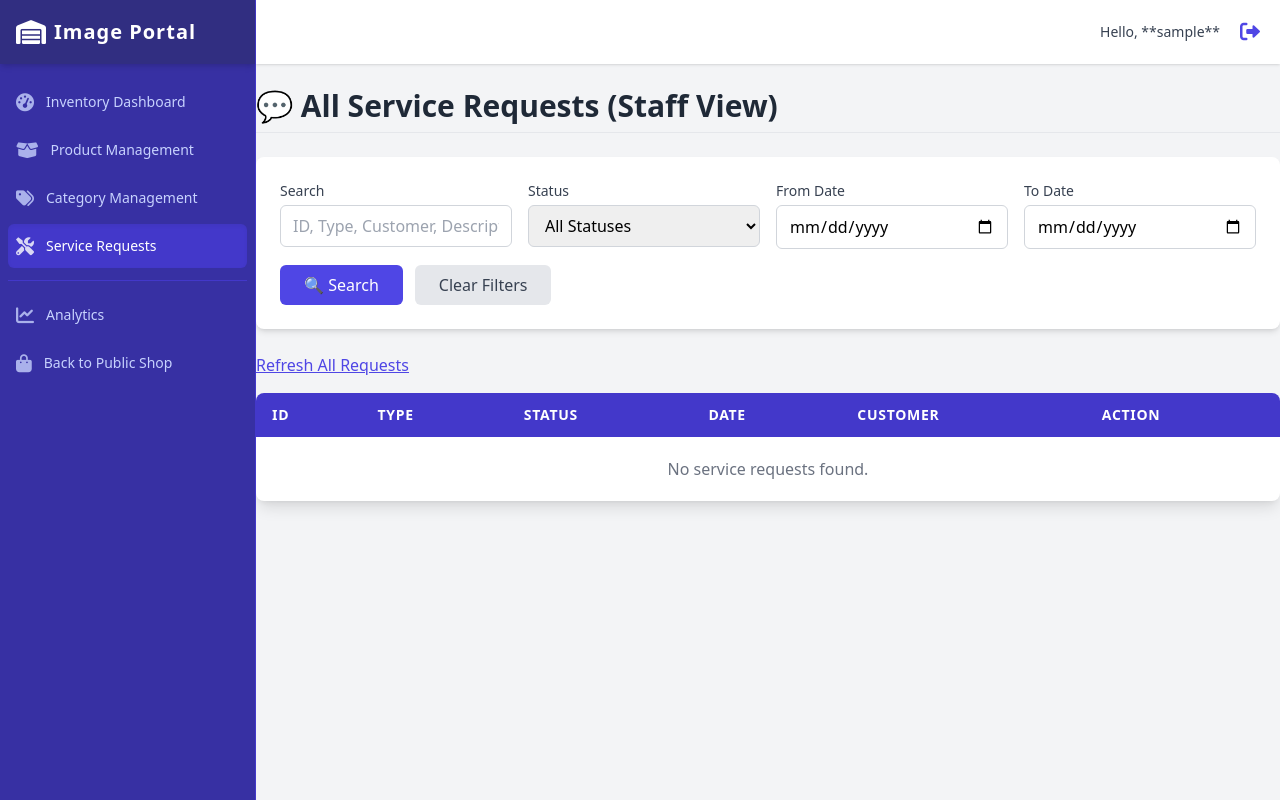
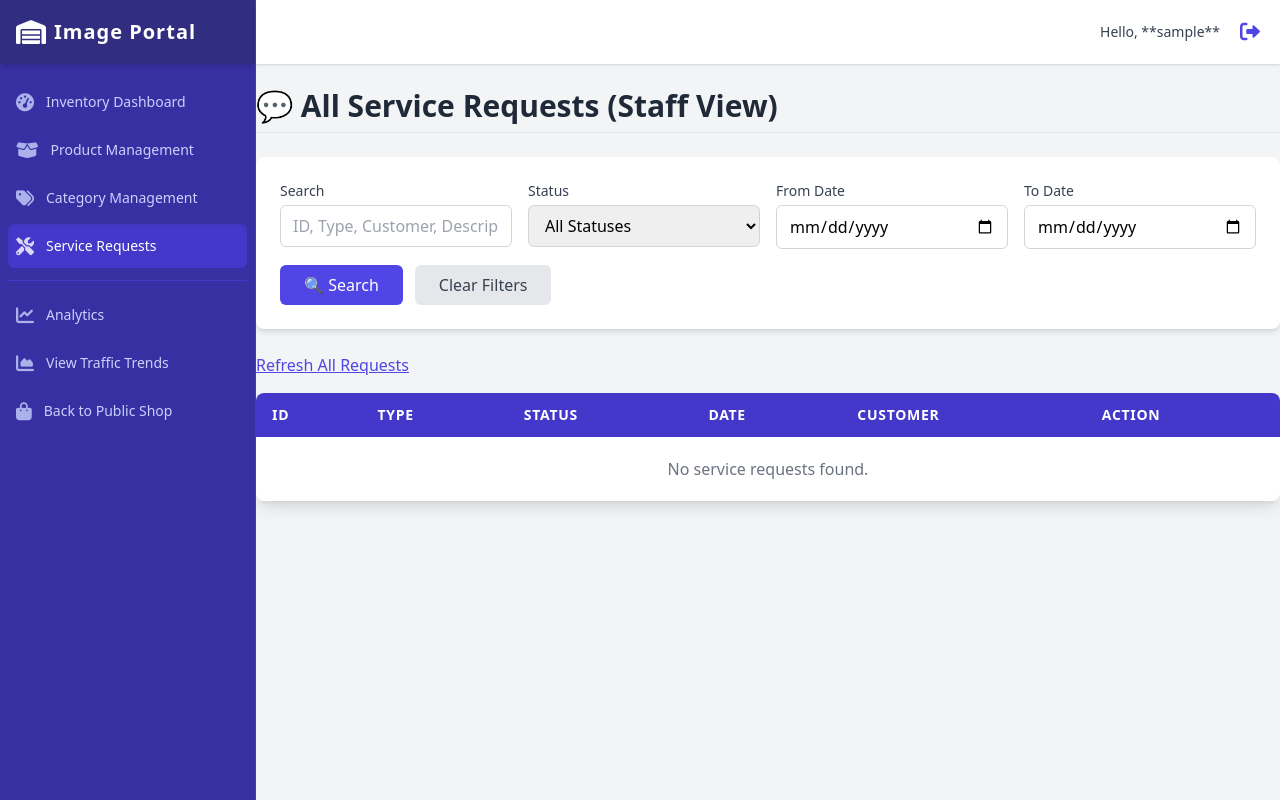
Before and after one commit to tokyoCitagh/CapstoneProject_group4, a Django app: page /services/staff-list/ in a window 1280 px wide. Run offline with Django 5.2, Linux system fonts and the light colour scheme; the visitor is signed in with stand-in values (Sample User, id 1); data that the repository does not hold is empty; parts of the project's set-up code (start-up, migrations or seed data) failed here and were passed over; some libraries are stand-ins or nearby versions.

Commit message:
Add 'View Traffic Trends' link to portal sidebar

```diff
--- a/templates/base_portal.html
+++ b/templates/base_portal.html
@@ -98,6 +98,13 @@
                                 Analytics
                             </a>
 
+                            {# View Traffic Trends - quick access to the trends page #}
+                            <a href="{% url 'portal:analytics_trends' %}"
+                               class="group flex items-center px-2 py-2 text-sm font-medium rounded-md text-indigo-200 hover:bg-indigo-700 hover:text-white">
+                                <i class="fas fa-chart-area mr-3 text-lg opacity-80"></i>
+                                View Traffic Trends
+                            </a>
+
                             {# Back to Shop Link #}
                             <a href="{% url 'store:store' %}"
                                class="group flex items-center px-2 py-2 text-sm font-medium rounded-md text-indigo-200 hover:bg-indigo-700 hover:text-white">
```
